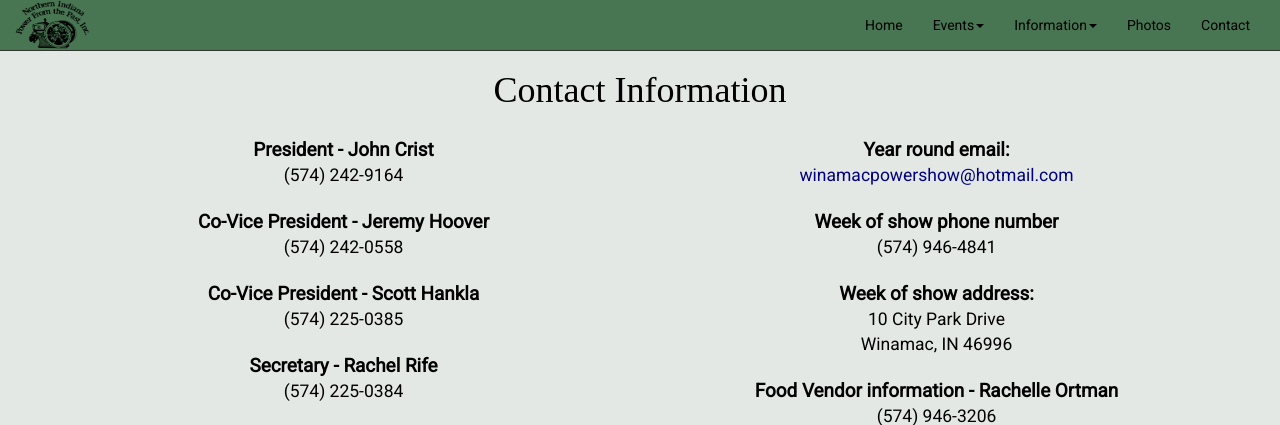
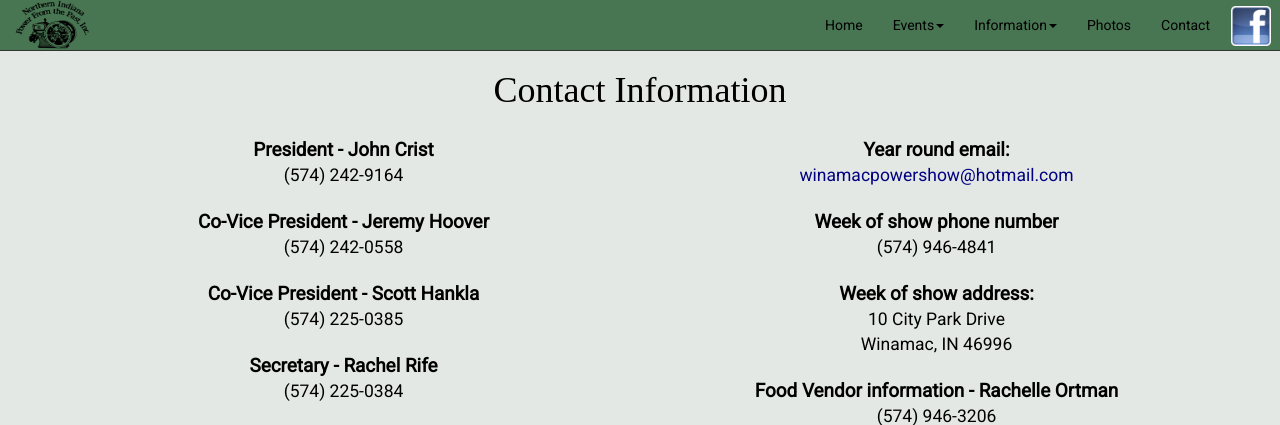
Before and after one commit to hckscripter6/winamacpowershow-flask, a Flask app: page /contact in a window 1280 px wide. Shown: the top 425 px of the page. Run offline with Flask 2, Linux system fonts and the light colour scheme; some libraries are stand-ins or nearby versions; some web fonts are replaced.

Commit message:
add facebook link

```diff
--- a/static/css/stylesheet.css
+++ b/static/css/stylesheet.css
@@ -20,6 +20,14 @@ nav {
 	border: none !important;
 	border-bottom: 1px solid rgb(49, 53, 47) !important;
 
+}
+
+nav img.facebook {
+	width: 40px;
+	height: 40px;
+	position: relative;
+	top: .4em;
+	left: .4em;
 }
 
 div.container {
@@ -205,12 +213,11 @@ div.graham h2 {
 
 div.thanks h2 {
 	margin: 0;
-	font-size: 2em;
+	font-size: 2.225em;
 }
 
 div.thanks {
 	padding: 4.125em .5em;
-	font-size: 1.2em;
 	text-align: center;
 	font-family: Oxygen;
 	margin-left: -.3em;
--- a/templates/base.html
+++ b/templates/base.html
@@ -104,6 +104,9 @@
 				</li>
 				<li><a href="{{ url_for('photos') }}">Photos</a></li>
 				<li><a href="{{ url_for('contact') }}">Contact</a></li>
+				<li><a style="padding: 0;" href="https://www.facebook.com/powerfromthepast">
+					<img class="facebook" src="{{ url_for('static', filename='images/facebook.png') }}"></a>
+				</li>
 			  </ul>
 			</div><!-- /.navbar-collapse -->
 		  </div><!-- /.container-fluid -->
```
Also changed, not shown: static/images/facebook.png (added).
